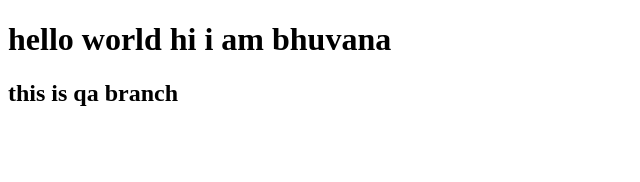
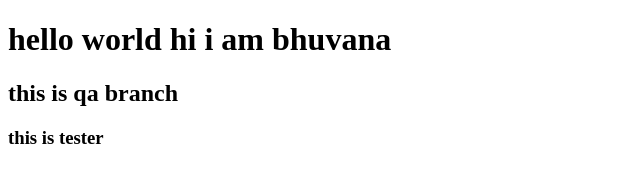
Before and after one commit to Bhuvana-L/Student-Counselling-app, a plain HTML site: page index.html in a window 1280 px wide. Shown: the whole page, without its empty margins (0-640 px from the left). Drawn offline with Linux system fonts and the light colour scheme.

Commit message:
first commit

```diff
--- a/index.html
+++ b/index.html
@@ -9,5 +9,6 @@
     <h1>hello world hi i am bhuvana
     </h1>
     <h2>this is qa branch</h2>
+    <h3>this is tester</h3>
 </body>
 </html>
```
